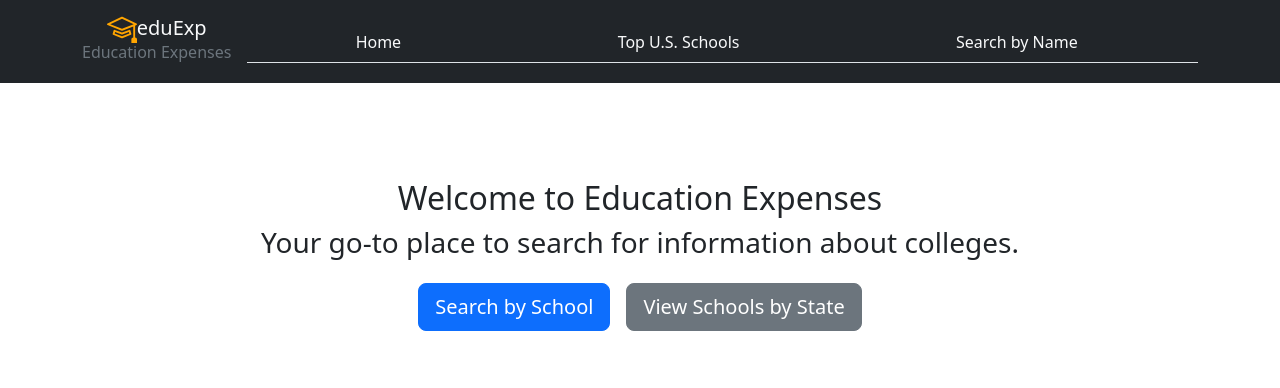
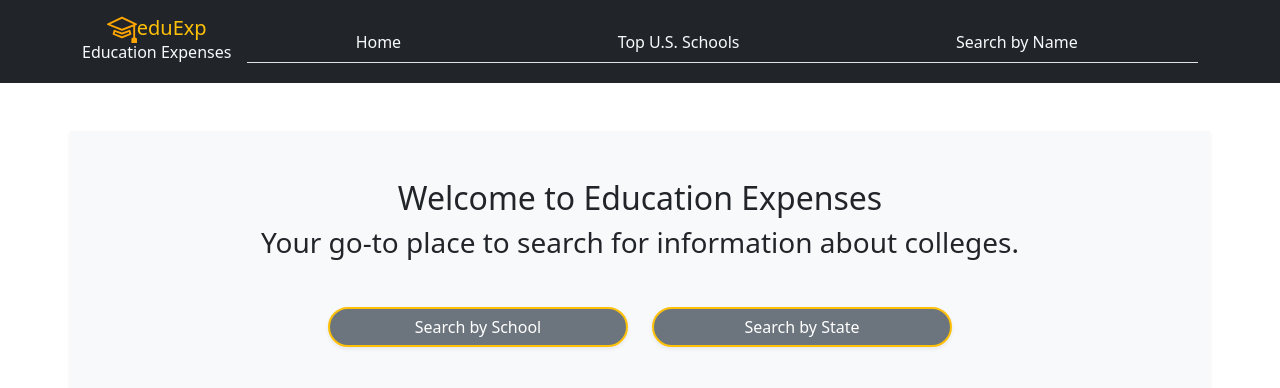
Before and after one commit to ruspedpdx/Final-Project-CS564, a React (Create React App) app: page / in a window 1280 px wide. Shown: the top 388 px of the page. Built offline with nearby package versions, Linux system fonts and the light colour scheme; no server answers.

Commit message:
reformatted home page buttons

```diff
--- a/src/components/Navbar.js
+++ b/src/components/Navbar.js
@@ -16,8 +16,8 @@ function NavMenu() {
             height="30"
             className="d-inline-block align-top "
           />
-          <span className="text-light">eduExp</span>
-          <h6 className="text-secondary">Education Expenses</h6>
+          <span className="text-warning">eduExp</span>
+          <h6 className="text-light">Education Expenses</h6>
         </Navbar.Brand>
         <Navbar.Toggle aria-controls="basic-navbar-nav " />
         <Navbar.Collapse id="basic-navbar-nav">
--- a/src/pages/Home.jsx
+++ b/src/pages/Home.jsx
@@ -4,19 +4,27 @@ import { Link } from "react-router-dom";
 
 function Home() {
   return (
-    <Container className="text-center my-5 py-5">
+    <Container className="shadow-sm bg-light border-2 border-secondary text-center my-5 py-5">
       <h2>Welcome to Education Expenses</h2>
       <h3>Your go-to place to search for information about colleges.</h3>
 
-      <div className="mt-4">
-        <Link to="/search">
-          <Button variant="primary" size="lg" className="mx-2">
+      <div className="d-flex flex-wrap justify-content-center align-items-center m-5 gap-4">
+        <Link as={Link} to="/search">
+          <Button
+            variant="secondary"
+            className="w-200 shadow-sm border-2 border-warning"
+            style={{ borderRadius: "30px", width: "300px" }}
+          >
             Search by School
           </Button>
         </Link>
-        <Link to="/raghad">
-          <Button variant="secondary" size="lg" className="mx-2">
-            View Schools by State
+        <Link as={Link} to="/raghad">
+          <Button
+            variant="secondary"
+            className="w-200 shadow-sm border-2 border-warning"
+            style={{ borderRadius: "30px", width: "300px" }}
+          >
+            Search by State
           </Button>
         </Link>
       </div>
--- a/src/pages/Raghad.js
+++ b/src/pages/Raghad.js
@@ -83,7 +83,7 @@ function APIData() {
             className="px-5 py-2 bg-secondary  border-3 border-warning shadow-sm"
             onClick={handleGraphView}
             style={{
-              Width: "300px",
+              width: "300px",
               borderRadius: "30px",
             }}
           >
@@ -181,7 +181,7 @@ function APIData() {
                       variant="secondary"
                       className="w-100 shadow-sm border-2 border-warning"
                       onClick={() => handleCostDetailsClick(item)}
-                      style={{ borderRadius: "30px" }}
+                      style={{ borderRadius: "30px", width: "300px" }}
                     >
                       View Cost Details
                     </Button>
```
